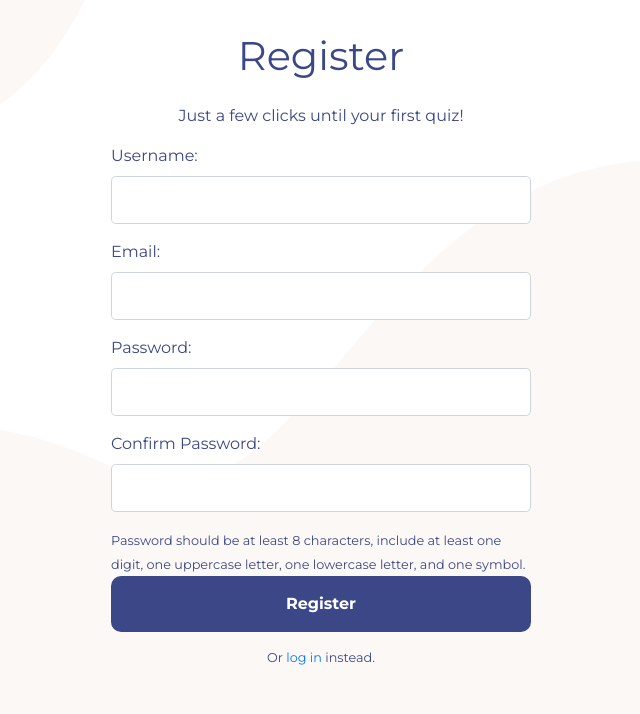
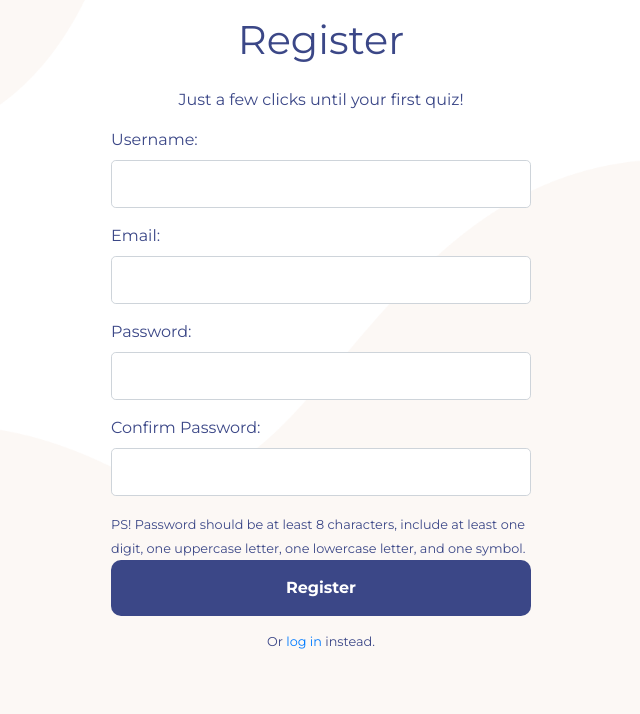
Before and after one commit to KristinaSyva/chatgpt-quiz, a Flask app: page /register in a window 1280 px wide. Shown: the part 86-800 px from the top of the page, without its empty margins (319-959 px from the left). Run offline with Flask 3, Linux system fonts and the light colour scheme; some libraries are stand-ins or nearby versions.

Commit message:
extra margin removed from top

```diff
--- a/app/templates/base.html
+++ b/app/templates/base.html
@@ -82,7 +82,7 @@
     </nav>
     {% endblock %}
 
-    <main class="container mt-3">{% block content %}{% endblock %}</main>
+    <main class="container">{% block content %}{% endblock %}</main>
 
     {% block footer %}
     <footer class="container-fluid mt-3">
--- a/app/templates/register.html
+++ b/app/templates/register.html
@@ -85,8 +85,8 @@ navbar %}
     <input type="hidden" name="csrf_token" value="{{ csrf_token() }}" />
     <!-- CSRF token -->
     <small
-      >Password should be at least 8 characters, include at least one digit, one
-      uppercase letter, one lowercase letter, and one symbol.</small
+      >PS! Password should be at least 8 characters, include at least one digit,
+      one uppercase letter, one lowercase letter, and one symbol.</small
     >
     <br />
     <button type="submit" class="btn btn-primary btn-block">Register</button>
```
